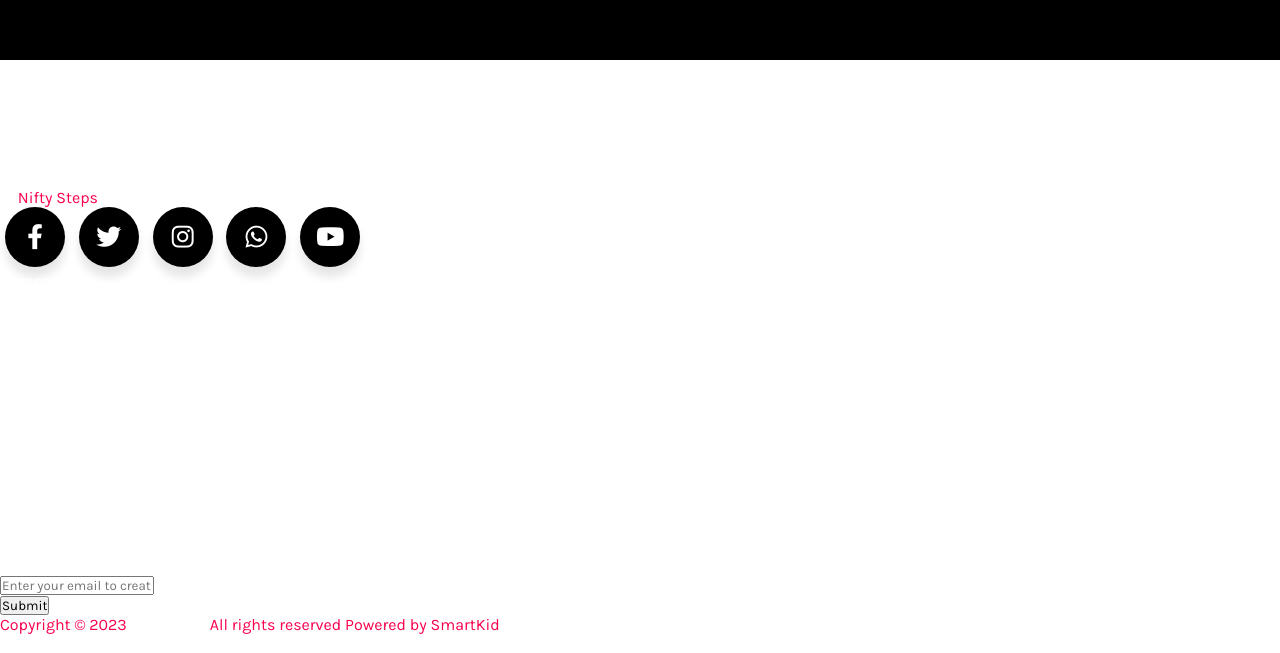
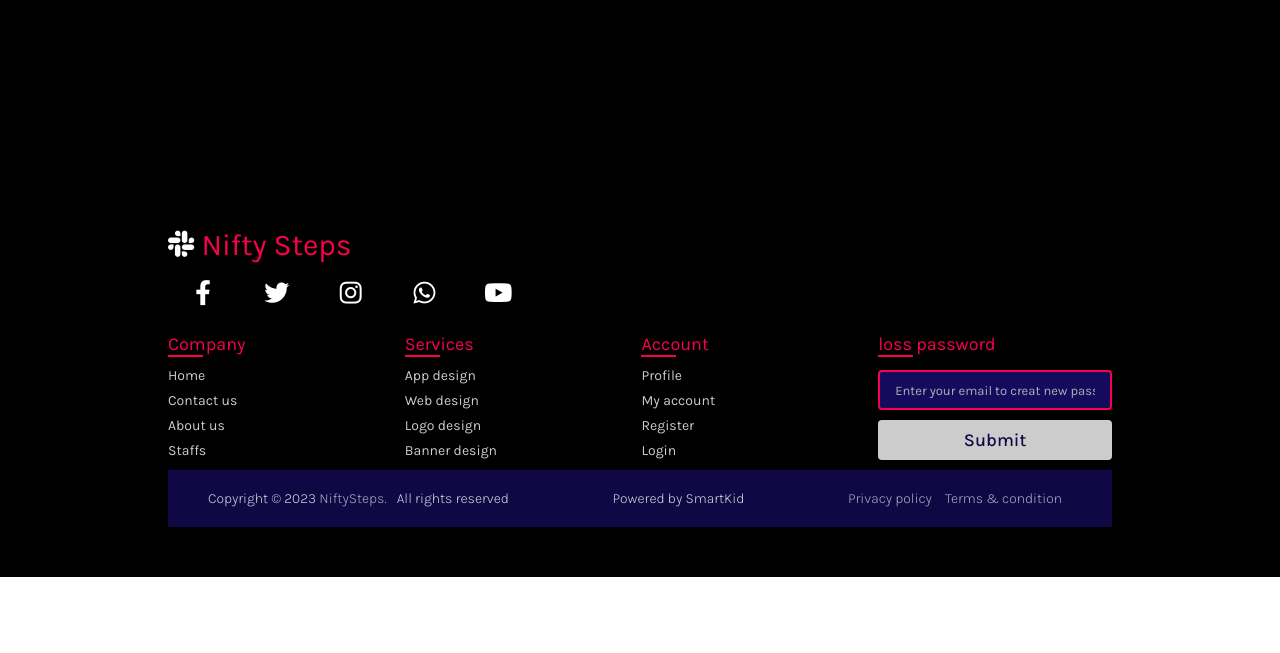
Before and after one commit to Smartkid222/NSC, a plain HTML site: page index.html in a window 1280 px wide. Shown: the part 740-1393 px from the top of the page. After the commit the page ends 1317 px from the top, so only its background shows below. Drawn offline with Linux system fonts and the light colour scheme.

Commit message:
Update index.css

```diff
--- a/index.css
+++ b/index.css
@@ -153,43 +153,146 @@ a{
   color: #E1306C;
 }
 .wrapper .button:nth-child(4) span{
-  color: #333;
+  color: greenyellow;
 }
 .wrapper .button:nth-child(5) span{
   color: #ff0000;
 }
-.container .togs{
+@media(max-width: 1000px){
+ .container ul {
+  display: block;
+  position: fixed;
+  top: 0;
+  left: 0;
+  width: 100%;
+  max-width: 400px;
+  padding-top: 45px;
+  height: 100%;
+  background: #000;
+  box-shadow: 0 5px 10px black;
+  z-index: 12;
+}
+.container ul a {
+  display: block;
+  font-size: 23px;
+  width: 100%;
+  margin-top: 36px;
+  box-shadow: none;
+  text-align: center;
+}
+}
+footer{
+  padding: 50px 15% 10px;
+  background: black;
+  display: block;
+  padding-top: 35px;
+  padding-left: 10%;
+  padding-right: 10%;
+}
+footer .content{
+  max-width: 1250px;
+  padding: 30px 40px 40px 40px;
+}
+.content .top .logo-details{
   color: #fff;
-  font-size: 1.9rem;
+  font-size: 30px;
+}
+footer .content .link-boxes{
+  width: 100%;
+  display: flex;
+  justify-content: space-between;
+}
+footer .content .link-boxes .box{
+  width: calc(100% / 5 - 10px);
+}
+.content .link-boxes .box .link_name{
+  color: #f9004d;;
+  font-size: 18px;
+  font-weight: 400;
+  margin-bottom: 10px;
+  position: relative;
+}
+.link-boxes .box .link_name::before{
+  content: '';
+  position: absolute;
+  left: 0;
+  bottom: -2px;
+  height: 2px;
+  width: 35px;
+  background: #f9004d;
+}
+.content .link-boxes .box li{
+  margin: 6px 0;
+  list-style: none;
+}
+.content .link-boxes .box li a{
+  color: #fff;
+  font-size: 14px;
+  font-weight: 400;
+  text-decoration: none;
+  opacity: 0.8;
+  transition: all 0.4s ease
+}
+.content .link-boxes .box li a:hover{
+  opacity: 1;
+  text-decoration: underline;
+}
+.content .link-boxes .input-box{
+  margin-right: 55px;
+}
+.input-box input{
+  height: 40px;
+  width: calc(100% + 55px);
+  outline: none;
+  border: 2px solid #f9004d;;
+  background: #140B5C;
+  border-radius: 4px;
+  padding: 0 15px;
+  font-size: 15px;
+  color: #fff;
+  margin-top: 5px;
+}
+.input-box input::placeholder{
+  color: #AFAFB6;
+  font-size: 13px;
+}
+.input-box input[type="button"]{
+  background: #fff;
+  color: #140B5C;
+  border: none;
+  font-size: 18px;
+  font-weight: 500;
+  margin: 4px 0;
+  opacity: 0.8;
   cursor: pointer;
-  display: none;
+  transition: all 0.4s ease;
 }
-@media(max-width: 992px){
- .container .buttons,
- .container ul {
-  display: none;}
-
-  .container .togs {
-    display: block;
-  }
+.input-box input[type="button"]:hover{
+  opacity: 1;
 }
-.sub {
-  display: none;
-  width: 300px;
-  top: 60px;
-  right: 2rem;
-  height: 0px;
-  background: rgba(255, 255, 255, 0.1);
-  backdrop-filter: blur(15px);
-  border-radius: 10px;
-  overflow: hidden;
+footer .bottom-details{
+  width: 100%;
+  background: #0F0844;
 }
-.sub.open {
-  height: 240px;
+footer .bottom-details .bottom_text{
+  max-width: 1250px;
+  margin: auto;
+  padding: 20px 40px;
+  display: flex;
+  justify-content: space-between;
 }
-.sub li {
-  padding: 0.7rem;
-  display: flex;
-  align-items: center;
-  justify-content: center;
+.bottom-details .bottom_text span,
+.bottom-details .bottom_text a{
+  font-size: 14px;
+  font-weight: 300;
+  color: #fff;
+  opacity: 0.8;
+  text-decoration: none;
 }
+.bottom-details .bottom_text a:hover{
+  opacity: 1;
+  text-decoration: underline;
+}
+.bottom-details .bottom_text a{
+  margin-right: 10px;
+}
```
